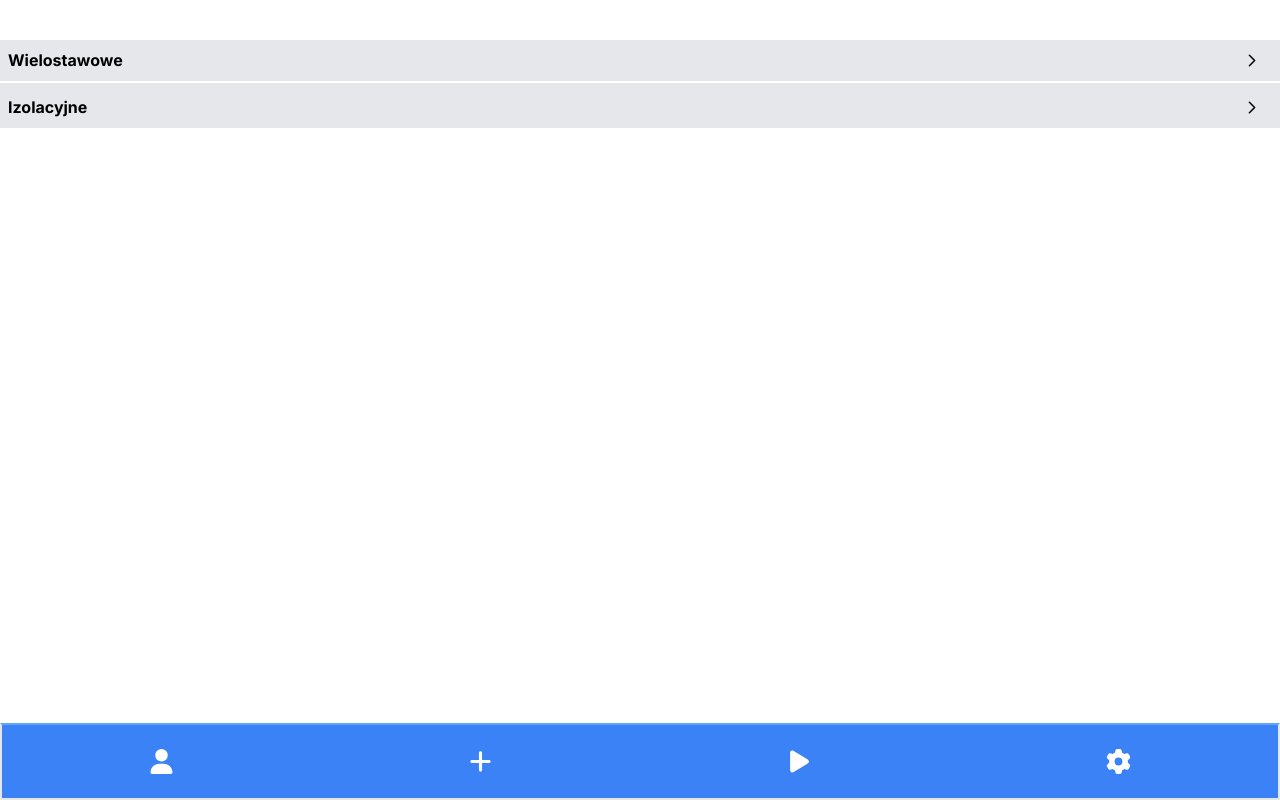
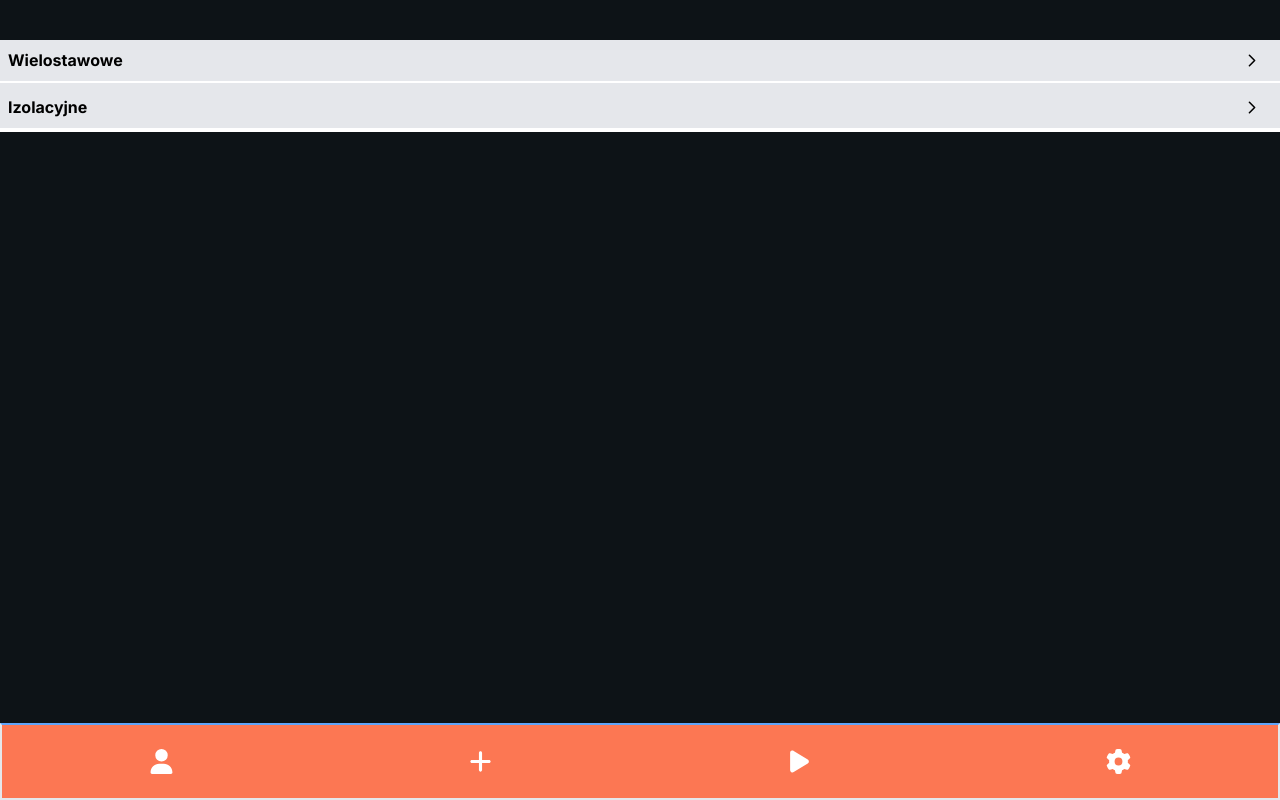
Before and after one commit to Noxein/Gym-Methods, a Next.js app: page /home/add-exercise in a window 1280 px wide. Built offline with nearby package versions, Linux system fonts and the light colour scheme.

Commit message:
edited colors to be loaded from theme context

```diff
--- a/app/components/AddExercise.tsx
+++ b/app/components/AddExercise.tsx
@@ -1,15 +1,19 @@
 'use client'
-import React, { useEffect, useState } from 'react'
+import React, { useEffect, useState, useContext } from 'react'
 import { Series } from '../types'
 import { DisplayCurrentSeries } from './DisplayCurrentSeries'
 import { AddExerciseAction } from '../actions'
 import { usePathname } from 'next/navigation'
+import { ThemeContext } from '../context/ThemeContext'
 
 export const AddExercise = ({name}:{name:string}) => {
     const[series,setSeries] = useState<Series[]>([])
     const[weight,setWeight] = useState<number>(0)
     const[repeat,setRepeat] = useState<number>(0)
     const[error,setError] = useState<string>('')
+    //todo make difficulty level picker
+    const theme = useContext(ThemeContext)
+
     const[difficultyLevel,setDifficultyLevel] = useState<string>('easy')
     const pathname = usePathname()
 
@@ -36,24 +40,46 @@ export const AddExercise = ({name}:{name:string}) => {
         }
     }
   return (
-    <div>
+    <div className='px-4 pt-4'>
+        <h1 className={`text-[${theme?.colorPallete.accent}] text-xl text-center border-b-2 border-b-[${theme?.colorPallete.secondary}] pb-2`}>{name}</h1>
+        <div className={`flex flex-col sticky top-0 bg-[${theme?.colorPallete.primary}] pt-2`}>
+            <Label htmlFor='weight'>Ciężar</Label>
+            <Input type="number" id='weight' onChange={e=>setWeight(Number(e.target.value))} value={weight} min={1}/>
 
-        <div className='flex flex-col'>
-            <label>Ciężar</label>
-            <input type="number" onChange={e=>setWeight(Number(e.target.value))} className='text-black' value={weight}/>
+            <Label htmlFor='repeat'>Powtórzenia</Label>
+            <Input type="number" id='repeat' onChange={e=>setRepeat(Number(e.target.value))} value={repeat} min={1}/>
 
-            <label>Powtórzenia</label>
-            <input type="number" onChange={e=>setRepeat(Number(e.target.value))} className='text-black' value={repeat}/>
-
-            <button onClick={e=>{e.preventDefault();AddSeries()}}>Dodaj serie</button>
+            <button onClick={e=>{e.preventDefault();AddSeries()}} className={`mt-6 text-xl border-white bg-[${theme?.colorPallete.secondary}] text-white border-2 rounded-md py-2`}>Dodaj serie</button>
         </div>
 
-        <DisplayCurrentSeries currentSeries={series} setSeries={setSeries}/>
+        <DisplayCurrentSeries seriesname={name} currentSeries={series} setSeries={setSeries}/>
 
         {error && <div>
             {error}
             </div>}
-        <button onClick={FinishTraining} className='bottom-0 fixed mb-20 py-6 text-center w-full'>Zakończ trening</button>
+        <button onClick={FinishTraining} className={`bottom-0 left-0 fixed mb-20 py-6 w-full text-xl bg-[${theme?.colorPallete.secondary}] text-white border-2 rounded-md`}>Zakończ ćwiczenie</button>
     </div>
     )
 }
+
+type InputType = {
+
+} & React.DetailedHTMLProps<React.InputHTMLAttributes<HTMLInputElement>, HTMLInputElement>
+
+const Input = ({...rest}:InputType) => {
+    const theme = useContext(ThemeContext)
+    return(
+        <input type="number" className={`text-[${theme?.colorPallete.accent}] border-slate-500 bg-[${theme?.colorPallete.primary}] border-2 min-h-12 text-xl rounded-md pl-4 focus:outline-blue-500`} {...rest}/>
+    )
+}
+
+type LabelType = {
+} & React.DetailedHTMLProps<React.LabelHTMLAttributes<HTMLLabelElement>, HTMLLabelElement>
+
+const Label = ({...rest}:LabelType) => {
+    const theme = useContext(ThemeContext)
+
+    return(
+        <label htmlFor=""  className={`text-xl text-[${theme?.colorPallete.accent}]`} {...rest}></label>
+    )
+}
--- /dev/null
+++ b/app/components/BodyColorProvider.tsx
@@ -0,0 +1,12 @@
+'use client'
+import React, { useContext } from 'react'
+import { ThemeContext } from '../context/ThemeContext'
+
+export const BodyColorProvider = () => {
+    const theme = useContext(ThemeContext)
+  return (
+    <div className={`-z-10 bg-[${theme?.colorPallete.primary}] fixed top-0 left-0 w-screen h-screen`}>
+
+    </div>
+  )
+}
--- a/app/components/DisplayCurrentSeries.tsx
+++ b/app/components/DisplayCurrentSeries.tsx
@@ -1,17 +1,21 @@
 import React from 'react'
 import { Series } from '../types'
 
-export const DisplayCurrentSeries = ({currentSeries,setSeries}:{currentSeries:Series[],setSeries:React.Dispatch<React.SetStateAction<Series[]>>}) => {
+export const DisplayCurrentSeries = ({seriesname,currentSeries,setSeries}:{seriesname:string,currentSeries:Series[],setSeries:React.Dispatch<React.SetStateAction<Series[]>>}) => {
     const deleteSet = (e:React.MouseEvent<HTMLButtonElement, MouseEvent>,index:number) => {
         e.preventDefault()
         setSeries(sets=>sets.filter((set,i)=>i!==index))
-        localStorage.setItem('series',JSON.stringify(currentSeries.filter((set,i)=>i!==index)))
+        localStorage.setItem(seriesname,JSON.stringify(currentSeries.filter((set,i)=>i!==index)))
     }
   return (
-    <div>
+    <div className='flex flex-col gap-2 mt-2 mb-44'>
         {currentSeries.map((series,index)=>(
-            <div className='flex justify-between' key={series.weight + series.repeat + index}>
-                <div>{series.weight}</div> <span>-</span> <div>x{series.repeat} <button onClick={e=>deleteSet(e,index)}>usun</button></div>
+            <div className='flex gap-2' key={series.weight + series.repeat + index}>
+                <div className='grid grid-cols-[80px_auto] flex-1 bg-slate-500 px-6 py-2 rounded-md '>
+                    <div>{series.weight}</div>
+                    <div className='ml-auto'>x{series.repeat}</div>
+                </div>
+                <button onClick={e=>deleteSet(e,index)} className='bg-red-200 px-2 rounded-md'>usun</button>
             </div>
         ))}
     </div>
--- a/app/components/nav-menu/BottomMenu.tsx
+++ b/app/components/nav-menu/BottomMenu.tsx
@@ -1,10 +1,13 @@
+'use client'
+import { ThemeContext } from '@/app/context/ThemeContext'
 import { PlusIcon, ProfileIcon, SettingsIcon, StartWorkoutIcon } from '@/app/ui/icons/ExpandIcon'
 import Link from 'next/link'
-import React from 'react'
+import React, { useContext } from 'react'
 
 export const BottomMenu = () => {
+    const theme = useContext(ThemeContext)
   return (
-    <nav className='flex fixed bottom-0 z-20 w-screen bg-blue-500 py-6 border-t-blue-400 border-2'>
+    <nav className={`flex fixed bottom-0 z-20 w-screen bg-[${theme?.colorPallete.secondary}] py-6 border-t-blue-400 border-2`}>
         <MenuBtn hrefTo={'/home/profile'}>
             <ProfileIcon />
         </MenuBtn>
--- a/app/context/ThemeContext.tsx
+++ b/app/context/ThemeContext.tsx
@@ -1,15 +1,42 @@
 'use client'
-import { createContext, useState } from "react"
-import { ThemeContextTypes } from "../types"
+import { createContext, useEffect, useState } from "react"
+import { ColorPalleteType, ThemeContextTypes } from "../types"
+import { ClassMaker } from "../ui/icons/ClassMaker"
 
 export const ThemeContext = createContext<ThemeContextTypes|null>(null)
 
 export const ThemeContextProvider = ({children}:{children:React.ReactNode}) => {
-    const[theme,setTheme] = useState<'dark'|'light'>('dark')
+    const darkPalette = {
+        primary: '#0D1317',
+        secondary: '#FC7753',
+        accent: '#E7E7E7',
+    }
+    const ligtPalette = {
+        primary: '#E7E7E7',
+        secondary: '#FC7753',
+        accent: '#0D1317',
+    }
+    const[theme,setTheme] = useState<'dark'|'light'>('light')
+    const[colorPallete,setColorPalette] = useState<ColorPalleteType>(darkPalette)
+
+
+    useEffect(()=>{
+        const theme = localStorage.getItem('theme')
+        if(theme){
+            const themeParsed = JSON.parse(theme) as string
+            if(themeParsed==='dark'){
+                setColorPalette(darkPalette)
+            }else{
+                setColorPalette(ligtPalette)
+            }
+
+        }
+    },[])
 
     return(
-        <ThemeContext.Provider value={{theme, setTheme}}>
+        <ThemeContext.Provider value={{theme, setTheme, colorPallete}}>
             {children}
+            <ClassMaker />
         </ThemeContext.Provider>
     )
 }
--- a/app/layout.tsx
+++ b/app/layout.tsx
@@ -2,6 +2,8 @@ import type { Metadata } from "next";
 import { Inter } from "next/font/google";
 import "./globals.css";
 import { ThemeContextProvider } from "./context/ThemeContext";
+import { ClassMaker } from "./ui/icons/ClassMaker";
+import { BodyColorProvider } from "./components/BodyColorProvider";
 
 const inter = Inter({ subsets: ["latin"] });
 
@@ -17,9 +19,15 @@ export default function RootLayout({
 }>) {
   return (
     <html lang="en">
-      <ThemeContextProvider>
-        <body className={`${inter.className} flex flex-col bg-white min-h-screen`}>{children}</body>
-      </ThemeContextProvider>
+
+        <body className={`${inter.className} flex flex-col min-h-screen`}>
+          <ThemeContextProvider>
+            {children}
+            <BodyColorProvider />
+          </ThemeContextProvider>
+        </body>
+
+
     </html>
   );
 }
--- a/app/page.tsx
+++ b/app/page.tsx
@@ -1,4 +1,3 @@
-
 export default function Home() {
   return (
   <div></div>
--- a/app/types.ts
+++ b/app/types.ts
@@ -3,7 +3,14 @@ export type Series = {
     repeat:number
 }
 
+export type ColorPalleteType = {
+    primary: string,
+    secondary: string,
+    accent: string,
+}
+
 export type ThemeContextTypes = {
     theme: 'dark'|'light',
-    setTheme: React.Dispatch<React.SetStateAction<'dark'|'light'>>
+    setTheme: React.Dispatch<React.SetStateAction<'dark'|'light'>>,
+    colorPallete: ColorPalleteType
 }
--- /dev/null
+++ b/app/ui/icons/ClassMaker.tsx
@@ -0,0 +1,11 @@
+import React from 'react'
+
+export const ClassMaker = () => {
+  return (
+    <div className='hidden'>
+        <div className={`text-[#E7E7E7] bg-[#0D1317] `}>DarkMode</div>
+        <div className={`text-[#FC7753] bg-[#FC7753] `}>LightMode</div>
+        <div className={`text-[#0D1317] bg-[#E7E7E7] border-b-[#FC7753]`}>DarkMode</div>
+    </div>
+  )
+}
```
